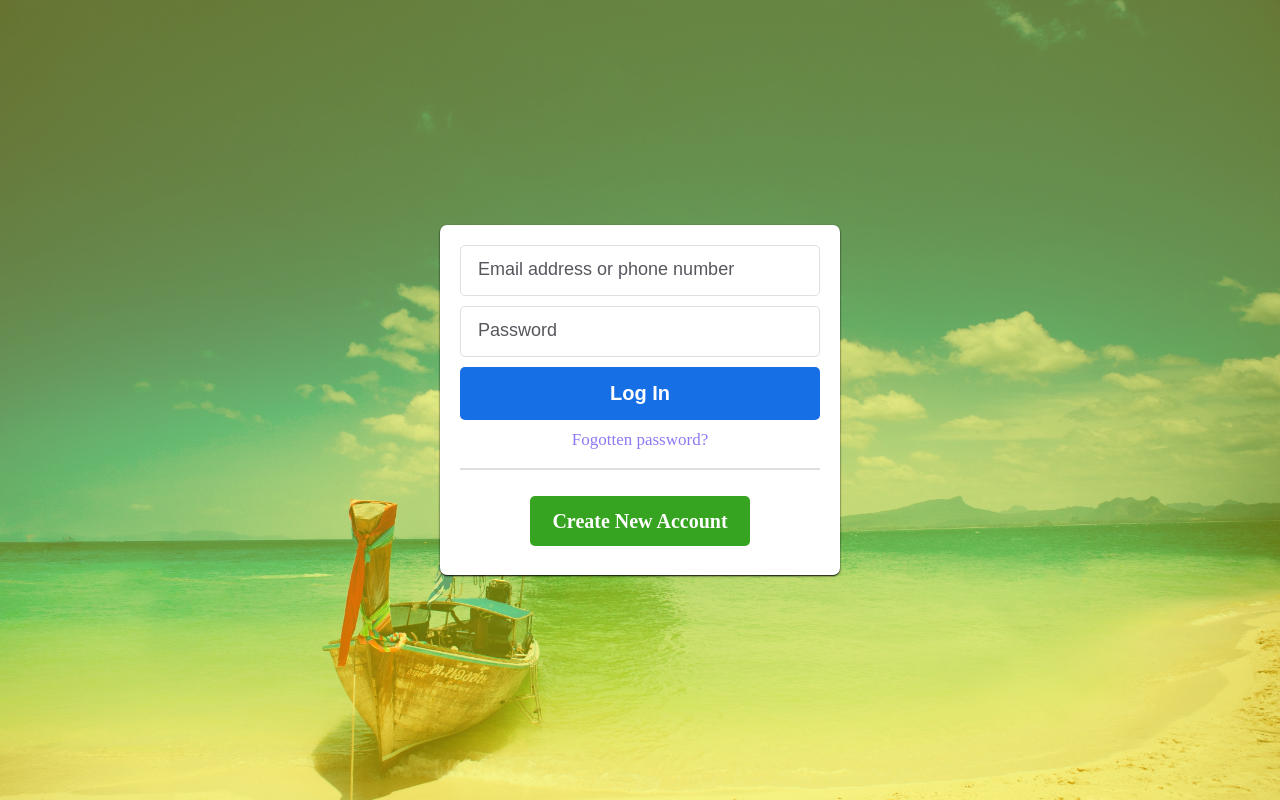
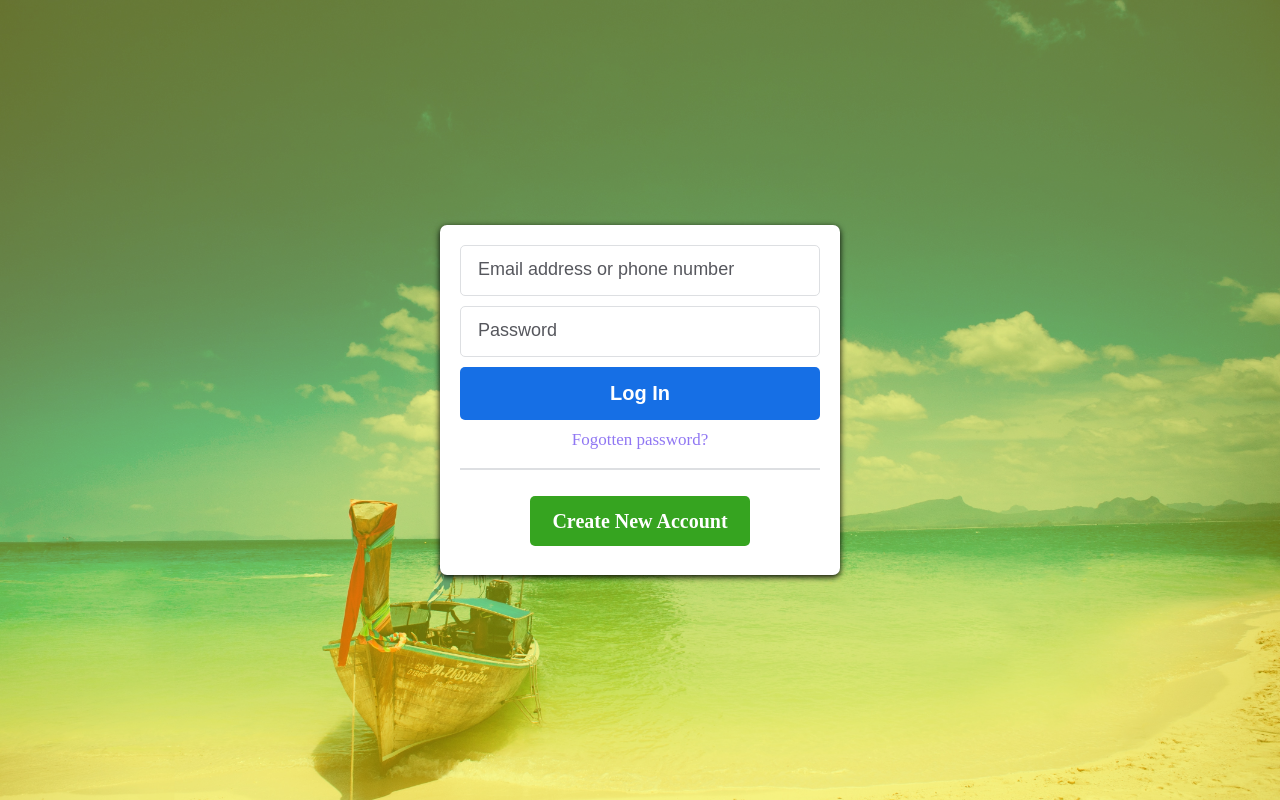
Before and after one commit to Oliullah1656/loginBox, a plain HTML site: page index.html in a window 1280 px wide. Drawn offline with Linux system fonts and the light colour scheme.

Commit message:
Update style.css

```diff
--- a/style.css
+++ b/style.css
@@ -31,7 +31,7 @@ body{
     top: 0;
     bottom: 0;
     margin: auto;
-    box-shadow: 0px 1px 2px 0px;
+    box-shadow: 0px 2px 6px 0px;
     padding: 20px;
     border-radius: 7px;
 }
```
